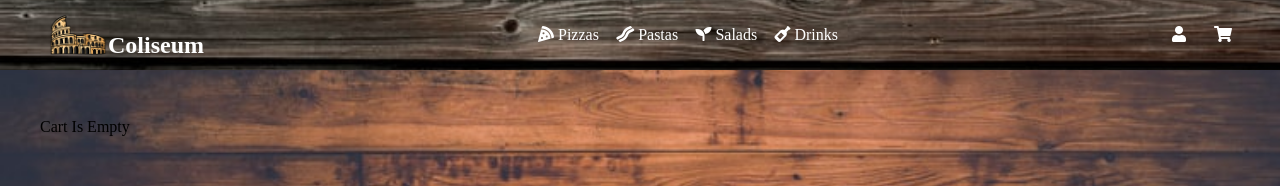
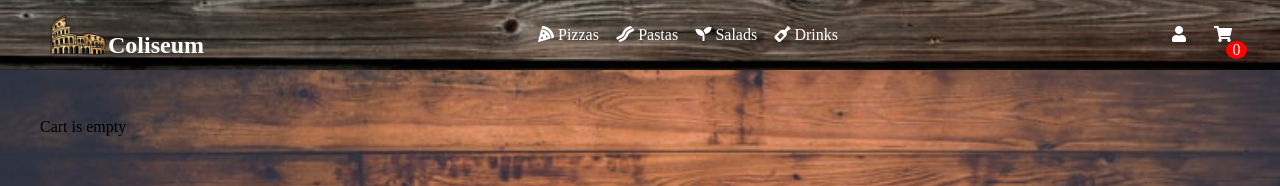
Before and after one commit to IgorNep/pizzashop, a React (Create React App) app in the folder client/: page /cart in a window 1280 px wide. Shown: the top 186 px of the page. Built offline with nearby package versions, Linux system fonts and the light colour scheme; a web font is replaced by a local one.

Commit message:
add cart style in navbar

```diff
--- a/client/src/actions/productsAction.js
+++ b/client/src/actions/productsAction.js
@@ -33,3 +33,11 @@ export const getProductByCategory = (category) => async (dispatch) => {
     dispatch({ type: GET_PRODUCT_BY_CATEGORY_FAIL, payload: error });
   }
 };
+
+export const addItemToCart = (qty) => async (dispatch) => {
+  try {
+    console.log(qty);
+  } catch (error) {
+    console.error('error');
+  }
+};
--- /dev/null
+++ b/client/src/components/CartLink.js
@@ -0,0 +1,32 @@
+import React from 'react';
+import { Link } from 'react-router-dom';
+
+const CartLink = ({ qty }) => {
+  return (
+    <Link to="/cart">
+      {' '}
+      <div style={{ position: 'relative' }}>
+        <i className="fa fa-shopping-cart" style={{ color: '#fff' }}></i>
+        <span
+          style={{
+            background: '#fff',
+            padding: '0 0.4rem',
+            position: 'absolute',
+            bottom: '-15px',
+            right: '-15px',
+            borderRadius: '50%',
+            backgroundColor: 'red',
+            fontSize: '1rem',
+          }}
+        >
+          {qty}
+        </span>
+      </div>
+    </Link>
+  );
+};
+
+CartLink.defaultProps = {
+  qty: 0,
+};
+export default CartLink;
--- a/client/src/components/FoodItem.js
+++ b/client/src/components/FoodItem.js
@@ -1,10 +1,18 @@
-import React, { useState } from 'react';
+import React, { useEffect, useState } from 'react';
+import { useDispatch, useSelector } from 'react-redux';
+import { addItemToCart } from '../actions/productsAction';
 
 const FoodItem = ({ product }) => {
+  const dispatch = useDispatch();
   const [qty, setQty] = useState(0);
+
   const submitHandler = (e) => {
     e.preventDefault();
   };
+
+  useEffect(() => {
+    dispatch(addItemToCart());
+  }, [dispatch, qty]);
   return (
     <div className="card">
       <h3 style={{ fontSize: '1.4rem' }}>{product.name} </h3>
--- a/client/src/components/Header.js
+++ b/client/src/components/Header.js
@@ -1,6 +1,7 @@
 import React from 'react';
 import { Link } from 'react-router-dom';
 import logo from '../assets/img/logo.png';
+import CartLink from './CartLink';
 
 const Header = () => {
   return (
@@ -49,10 +50,7 @@ const Header = () => {
           </Link>
         </li>
         <li>
-          <Link to="/cart">
-            {' '}
-            <i className="fa fa-shopping-cart" style={{ color: '#fff' }}></i>
-          </Link>
+          <CartLink />
         </li>
       </ul>
     </nav>
--- a/client/src/index.css
+++ b/client/src/index.css
@@ -89,7 +89,7 @@ nav a {
 
 .card {
   width: 300px;
-  height: 180px;
+  /* height: 180px; */
   border-radius: 7px;
   padding: 1.5rem;
   text-align: center;
--- a/client/src/screens/CartScreen.js
+++ b/client/src/screens/CartScreen.js
@@ -1,7 +1,8 @@
 import React from 'react';
+import { Link } from 'react-router-dom';
 
 const CartScreen = () => {
-  return <div>Cart Is Empty</div>;
+  return <div>Cart is empty</div>;
 };
 
 export default CartScreen;
```
Also changed, not shown: 1 other file (tests, documents, lock files or other folders).
